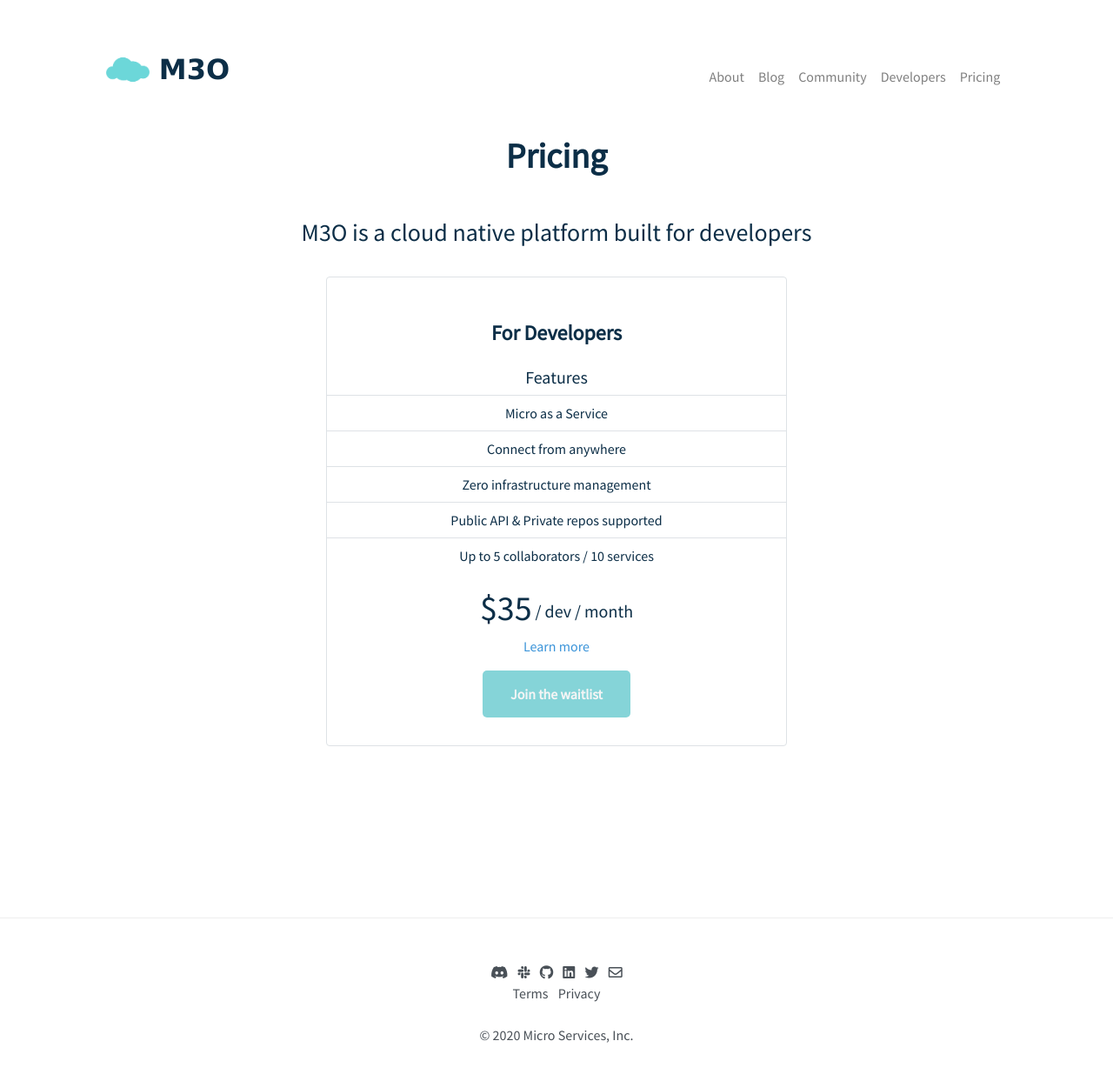
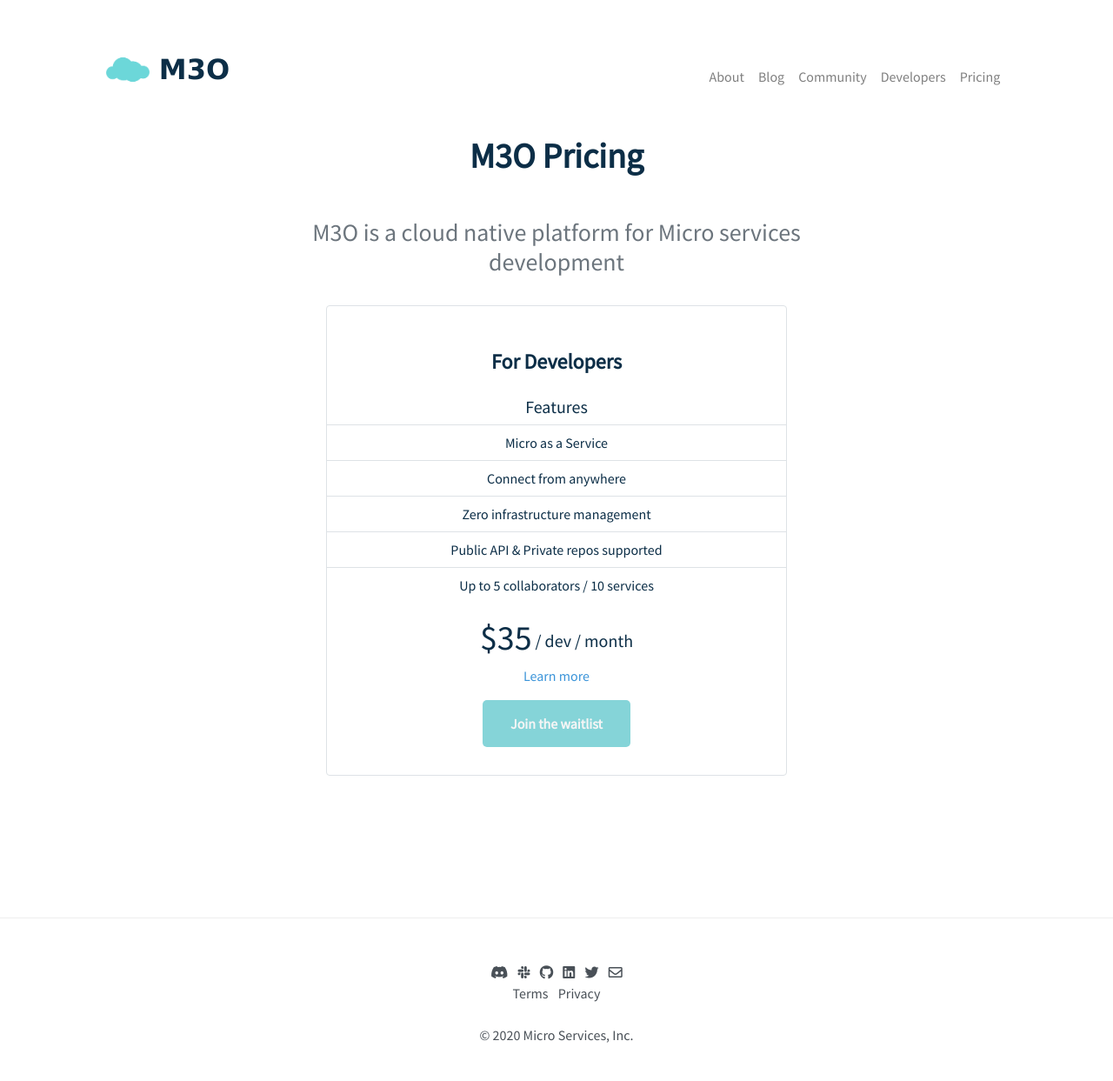
Before and after one commit to micro-community/go-micro-v2-doc, a Jekyll site: the page built from pricing.html, in a window 1280 px wide. Shown: the whole page at 87% size. Built offline with Jekyll 4.4.1, drawn with Linux system fonts in a browser that asks for light colours; nearby versions of some CDN libraries.

Commit message:
update pricing

```diff
--- a/pricing.html
+++ b/pricing.html
@@ -1,10 +1,10 @@
 ---
-title: "Pricing"
-description: "Pricing"
+title: "M3O Pricing"
+description: "Pricing details for the M3O Platform"
 layout: default
 ---
-  <center>
-    <h3>M3O is a cloud native platform built for developers</h3>
+  <center class="col-md-6 offset-md-3">
+    <h3 class="text-muted">M3O is a cloud native platform for Micro services development</h3>
   </center>
   <div>
     <div class="row">
```
